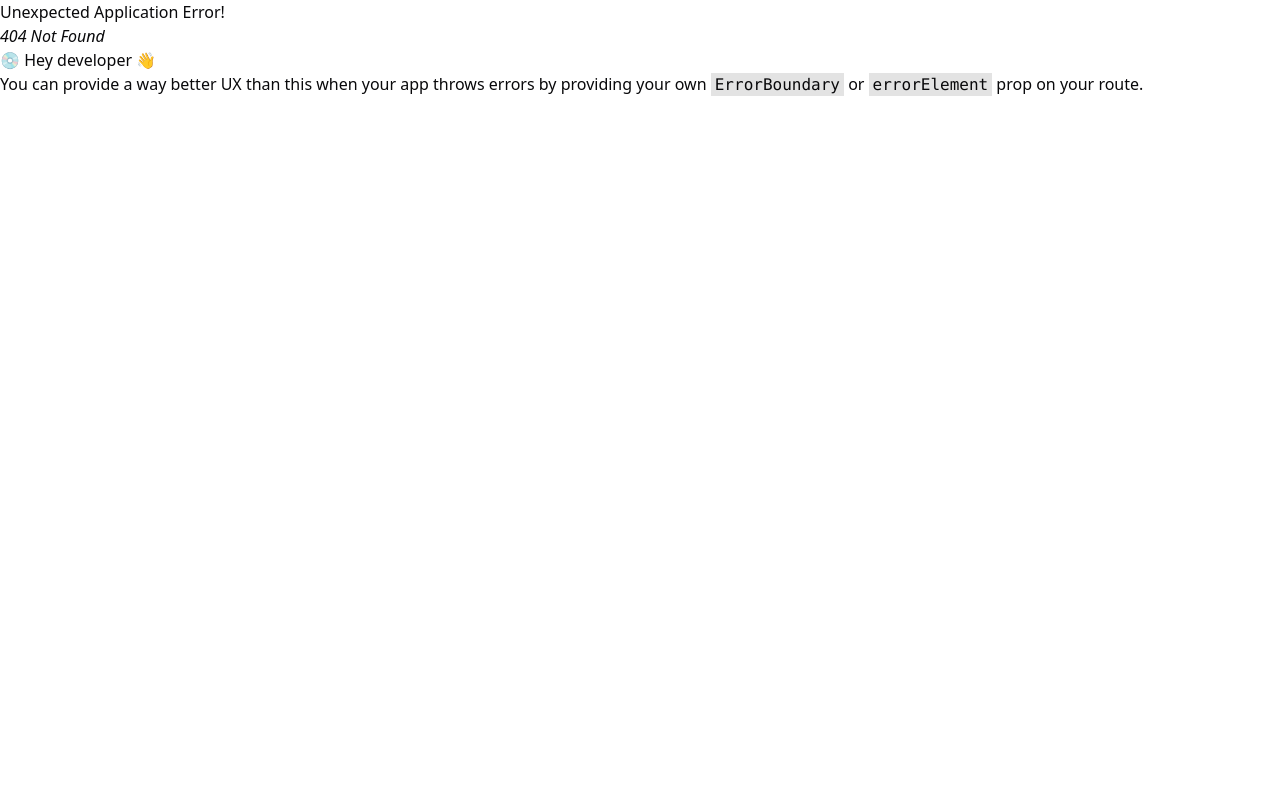
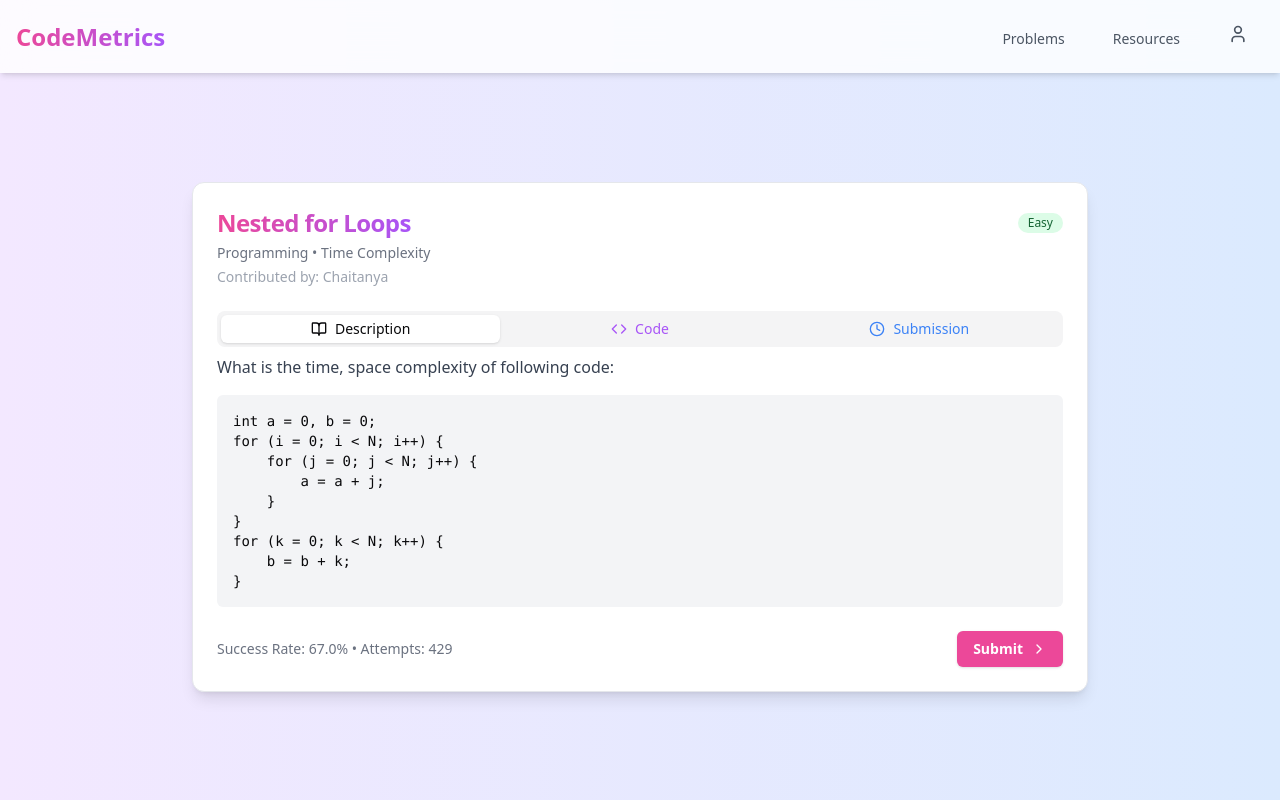
Before and after one commit to ChaitanyaJx/Skill-Metrics, a React (Vite) app: page /questions in a window 1280 px wide. Before the commit this address had no page. Built offline with nearby package versions, Linux system fonts and the light colour scheme.

Commit message:
added questions.jsx

```diff
--- a/package.json
+++ b/package.json
@@ -15,6 +15,7 @@
     "@radix-ui/react-dropdown-menu": "^2.1.1",
     "@radix-ui/react-icons": "^1.3.0",
     "@radix-ui/react-label": "^2.1.0",
+    "@radix-ui/react-radio-group": "^1.2.0",
     "@radix-ui/react-slot": "^1.1.0",
     "@radix-ui/react-switch": "^1.1.0",
     "@radix-ui/react-tabs": "^1.1.0",
--- /dev/null
+++ b/src/Questions.jsx
@@ -0,0 +1,140 @@
+import React from 'react'
+import { Card, CardContent, CardHeader, CardTitle, CardDescription, CardFooter } from "@/components/ui/card"
+import { Button } from "@/components/ui/button"
+import { Input } from "@/components/ui/input"
+import { Label } from "@/components/ui/label"
+import { Tabs, TabsContent, TabsList, TabsTrigger } from "@/components/ui/tabs"
+import { ChevronRight, Code, Clock, BookOpen, User } from "lucide-react"
+import { RadioGroup, RadioGroupItem } from "@/components/ui/radio-group"
+import {
+  DropdownMenu,
+  DropdownMenuContent,
+  DropdownMenuItem,
+  DropdownMenuTrigger,
+} from "@/components/ui/dropdown-menu"
+
+const Questions = () => {
+  return (
+    <div className="min-h-screen bg-gradient-to-r from-purple-100 to-blue-100 flex flex-col">
+      <nav className="bg-white p-4 sticky top-0 z-10 backdrop-filter backdrop-blur-lg bg-opacity-80 shadow-md">
+        <div className="container mx-auto flex justify-between items-center">
+          <span className="text-2xl font-bold bg-gradient-to-r from-pink-500 to-purple-500 text-transparent bg-clip-text">CodeMetrics</span>
+          <div className="space-x-4">
+            <Button variant="ghost" className="text-gray-600 hover:text-pink-500 transition-colors">Problems</Button>
+            <Button variant="ghost" className="text-gray-600 hover:text-pink-500 transition-colors">Resources</Button>
+            <DropdownMenu>
+              <DropdownMenuTrigger asChild>
+                <Button variant="ghost" className="text-gray-600 hover:text-pink-500 transition-colors">
+                  <User className="h-5 w-5" />
+                </Button>
+              </DropdownMenuTrigger>
+              <DropdownMenuContent>
+                <DropdownMenuItem>
+                  <span>Profile</span>
+                </DropdownMenuItem>
+                <DropdownMenuItem>
+                  <span>My Contributions</span>
+                </DropdownMenuItem>
+                <DropdownMenuItem>
+                  <span>Settings</span>
+                </DropdownMenuItem>
+                <DropdownMenuItem>
+                  <span>Logout</span>
+                </DropdownMenuItem>
+              </DropdownMenuContent>
+            </DropdownMenu>
+          </div>
+        </div>
+      </nav>
+
+      <main className="flex-grow flex items-center justify-center p-4">
+        <Card className="w-full max-w-4xl bg-white border-gray-200 shadow-lg">
+          <CardHeader className="space-y-1">
+            <div className="flex justify-between items-center">
+              <CardTitle className="text-2xl font-bold bg-gradient-to-r from-pink-500 to-purple-500 text-transparent bg-clip-text">
+                Nested for Loops
+              </CardTitle>
+              <span className="bg-green-100 text-green-800 text-xs font-medium px-2.5 py-0.5 rounded-full">Easy</span>
+            </div>
+            <CardDescription className="text-gray-500">
+              Programming • Time Complexity
+            </CardDescription>
+            <CardDescription className="text-sm text-gray-400">
+              Contributed by: Chaitanya
+            </CardDescription>
+          </CardHeader>
+          <CardContent>
+            <Tabs defaultValue="description" className="w-full">
+              <TabsList className="grid w-full grid-cols-3">
+                <TabsTrigger value="description" className="text-pink-500">
+                  <BookOpen className="w-4 h-4 mr-2" />
+                  Description
+                </TabsTrigger>
+                <TabsTrigger value="code" className="text-purple-500">
+                  <Code className="w-4 h-4 mr-2" />
+                  Code
+                </TabsTrigger>
+                <TabsTrigger value="submission" className="text-blue-500">
+                  <Clock className="w-4 h-4 mr-2" />
+                  Submission
+                </TabsTrigger>
+              </TabsList>
+              <TabsContent value="description" className="space-y-4">
+                <p className="text-gray-700">What is the time, space complexity of following code:</p>
+                <pre className="bg-gray-100 p-4 rounded-md text-sm overflow-x-auto">
+                  {`int a = 0, b = 0;
+for (i = 0; i < N; i++) {
+    for (j = 0; j < N; j++) {
+        a = a + j;
+    }
+}
+for (k = 0; k < N; k++) {
+    b = b + k;
+}`}
+                </pre>
+              </TabsContent>
+              <TabsContent value="code" className="space-y-4">
+                <p className="text-gray-700">Implement your solution here:</p>
+                <textarea
+                  className="w-full h-64 p-4 border rounded-md focus:ring-2 focus:ring-pink-500"
+                  placeholder="// Write your code here"
+                ></textarea>
+              </TabsContent>
+              <TabsContent value="submission" className="space-y-4">
+                <RadioGroup defaultValue="option-1">
+                  <div className="flex items-center space-x-2">
+                    <RadioGroupItem value="option-1" id="option-1" />
+                    <Label htmlFor="option-1">O(N * N) time, O(1) space</Label>
+                  </div>
+                  <div className="flex items-center space-x-2">
+                    <RadioGroupItem value="option-2" id="option-2" />
+                    <Label htmlFor="option-2">O(N) time, O(N) space</Label>
+                  </div>
+                  <div className="flex items-center space-x-2">
+                    <RadioGroupItem value="option-3" id="option-3" />
+                    <Label htmlFor="option-3">O(N * N * N) time, O(1) space</Label>
+                  </div>
+                  <div className="flex items-center space-x-2">
+                    <RadioGroupItem value="option-4" id="option-4" />
+                    <Label htmlFor="option-4">O(N * N) time, O(N) space</Label>
+                  </div>
+                </RadioGroup>
+              </TabsContent>
+            </Tabs>
+          </CardContent>
+          <CardFooter className="flex justify-between">
+            <div className="text-sm text-gray-500">
+              Success Rate: 67.0% • Attempts: 429
+            </div>
+            <Button className="bg-pink-500 hover:bg-pink-600 text-white font-semibold">
+              Submit
+              <ChevronRight className="ml-2 h-4 w-4" />
+            </Button>
+          </CardFooter>
+        </Card>
+      </main>
+    </div>
+  )
+}
+
+export default Questions;
--- a/src/SkillMetrics.jsx
+++ b/src/SkillMetrics.jsx
@@ -40,11 +40,29 @@ const SkillMetrics = () => {
                 </DropdownMenuItem>
               </DropdownMenuContent>
             </DropdownMenu>
-            <Button variant="ghost" className="text-gray-600 hover:text-pink-500 transition-colors">About</Button>
-            <Button variant="ghost" className="text-gray-600 hover:text-pink-500 transition-colors">Contact</Button>
-            <Button variant="ghost" className="text-gray-600 hover:text-pink-500 transition-colors p-2" aria-label="User Profile">
-              <User className="h-5 w-5" />
-            </Button>
+            <Button variant="ghost" className="text-gray-600 hover:text-pink-500 transition-colors">Resources</Button>
+            <Button variant="ghost" className="text-gray-600 hover:text-pink-500 transition-colors">Support</Button>
+            <DropdownMenu>
+              <DropdownMenuTrigger asChild>
+                <Button variant="ghost" className="text-gray-600 hover:text-pink-500 transition-colors">
+                  <User className="h-5 w-5" />
+                </Button>
+              </DropdownMenuTrigger>
+              <DropdownMenuContent>
+                <DropdownMenuItem>
+                  <span>Profile</span>
+                </DropdownMenuItem>
+                <DropdownMenuItem>
+                  <span>My Contributions</span>
+                </DropdownMenuItem>
+                <DropdownMenuItem>
+                  <span>Settings</span>
+                </DropdownMenuItem>
+                <DropdownMenuItem>
+                  <span>Logout</span>
+                </DropdownMenuItem>
+              </DropdownMenuContent>
+            </DropdownMenu>
           </div>
         </div>
       </nav>
--- /dev/null
+++ b/src/components/ui/radio-group.jsx
@@ -0,0 +1,29 @@
+import * as React from "react"
+import { CheckIcon } from "@radix-ui/react-icons"
+import * as RadioGroupPrimitive from "@radix-ui/react-radio-group"
+
+import { cn } from "@/lib/utils"
+
+const RadioGroup = React.forwardRef(({ className, ...props }, ref) => {
+  return (<RadioGroupPrimitive.Root className={cn("grid gap-2", className)} {...props} ref={ref} />);
+})
+RadioGroup.displayName = RadioGroupPrimitive.Root.displayName
+
+const RadioGroupItem = React.forwardRef(({ className, ...props }, ref) => {
+  return (
+    (<RadioGroupPrimitive.Item
+      ref={ref}
+      className={cn(
+        "aspect-square h-4 w-4 rounded-full border border-primary text-primary shadow focus:outline-none focus-visible:ring-1 focus-visible:ring-ring disabled:cursor-not-allowed disabled:opacity-50",
+        className
+      )}
+      {...props}>
+      <RadioGroupPrimitive.Indicator className="flex items-center justify-center">
+        <CheckIcon className="h-3.5 w-3.5 fill-primary" />
+      </RadioGroupPrimitive.Indicator>
+    </RadioGroupPrimitive.Item>)
+  );
+})
+RadioGroupItem.displayName = RadioGroupPrimitive.Item.displayName
+
+export { RadioGroup, RadioGroupItem }
--- a/src/main.jsx
+++ b/src/main.jsx
@@ -4,6 +4,7 @@ import { createBrowserRouter, RouterProvider } from 'react-router-dom'
 import App from './App'
 import SkillMetrics from './SkillMetrics'
 import './index.css'
+import Questions from './Questions'
 
 const router = createBrowserRouter([
   {
@@ -18,6 +19,10 @@ const router = createBrowserRouter([
     path: "/home",
     element: <SkillMetrics />,
   },
+  {
+    path: "/questions",
+    element: <Questions />,
+  },
 ])
 
 ReactDOM.createRoot(document.getElementById('root')).render(
```
Also changed, not shown: 1 other file (tests, documents, lock files or other folders).
